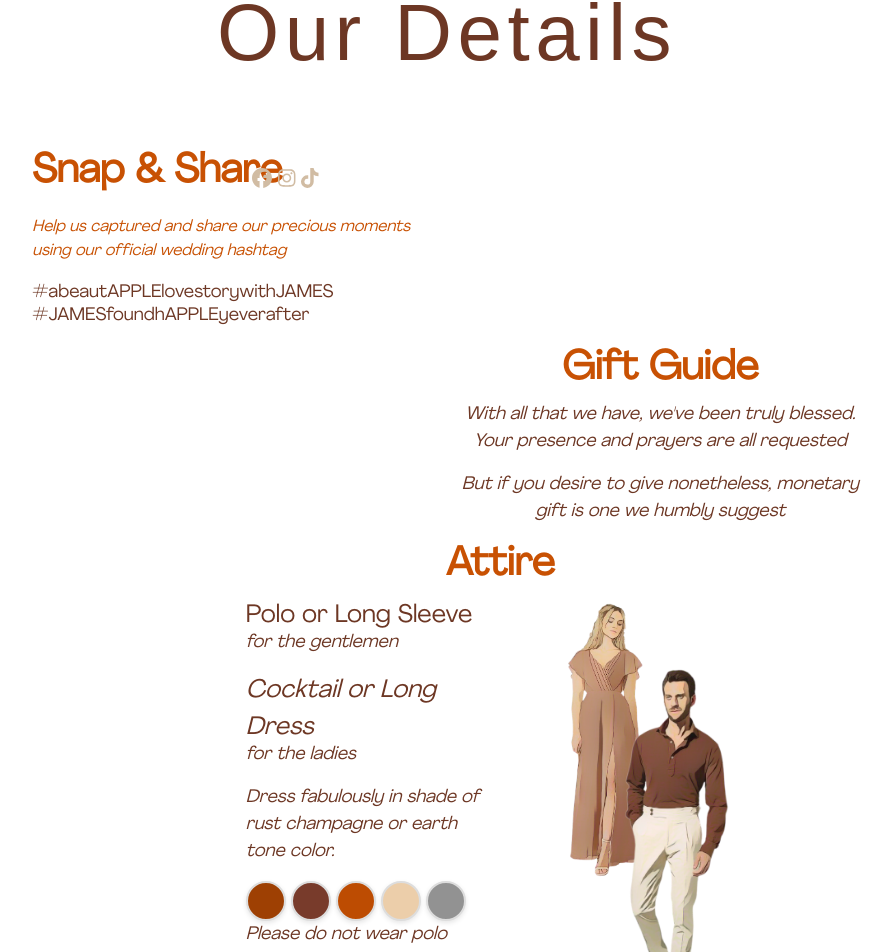
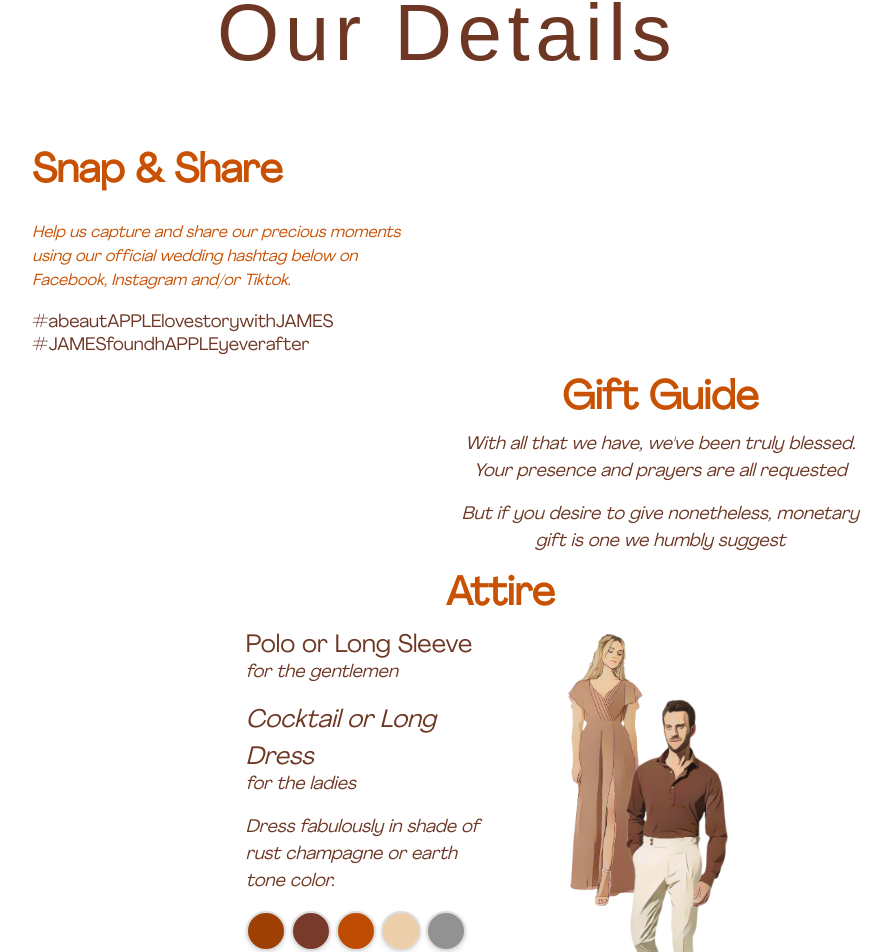
Before and after one commit to reimondavendano/weddingjamesapple, a React (Create React App) app: page / in a window 1280 px wide. Shown: the part 5969-6921 px from the top of the page, without its empty margins (193-1085 px from the left). Built offline with nearby package versions, Linux system fonts and the light colour scheme; a web font is replaced by a local one.

Commit message:
Repoint correct href tag for home when menu is clicked. Removed snap icons and replaced it with text.

```diff
--- a/src/assets/styles/wedding-information.css
+++ b/src/assets/styles/wedding-information.css
@@ -11,11 +11,11 @@
 
   .snap-icons {
     display: flex;
-    justify-content: center;
+    justify-content: right;
     gap: 6px; /* Space between icons */
-    align-items: center;
-    margin-top: -44px;
-    margin-left: 183px
+    align-items: right;
+    /* margin-top: -44px; */
+    margin-left: -200px;
   }
 
   .content-icon .icon-class1 {
--- a/src/components/WeddingInformation.js
+++ b/src/components/WeddingInformation.js
@@ -39,7 +39,7 @@ const WeddingInformation = () => {
             <Col md={2}></Col>
             <Col md={4} className="text-center justify-content-center">
                 <h1 className="text-align-left mobile-center-text margin-top-50 font-weight-bold font-agradir primary-font-color font-size-40" > Snap & Share </h1>
-                    <div className="snap-icons" >
+                    {/* <div className="snap-icons" >
                         <div className="content-icon">
                             <div className="icon-class1">
                                 <FontAwesomeIcon  icon={faFacebook} size="lg" />
@@ -55,9 +55,9 @@ const WeddingInformation = () => {
                                 <FontAwesomeIcon  icon={faTiktok} size="lg"  />
                             </div>
                         </div>
-                    </div>
+                    </div> */}
                     <div className="">
-                        <p className="text-align-left mobile-center-text snap-details font-agradir font-style-italic font-size-18 primary-font-color" style={{fontSize: '16px', marginTop: '25px'}}> Help us captured and share our precious moments using our official wedding hashtag</p>
+                        <p className="text-align-left mobile-center-text snap-details font-agradir font-style-italic font-size-18 primary-font-color" style={{fontSize: '16px', marginTop: '25px'}}> Help us capture and share our precious moments using our official wedding hashtag below on Facebook, Instagram and/or Tiktok. </p>
                         <p className="text-align-left mobile-center-text margin-top-30 font-agradir font-size-bold font-size-18 secondary-font-color"> #abeautAPPLElovestorywithJAMES</p>
                         <p className="text-align-left mobile-center-text font-agradir margin-top-neg-20 font-size-bold font-size-18 secondary-font-color"> #JAMESfoundhAPPLEyeverafter</p>
                     </div>
```
Also changed, not shown: src/assets/styles/wedding-timeline.css (+3 -4 lines).
